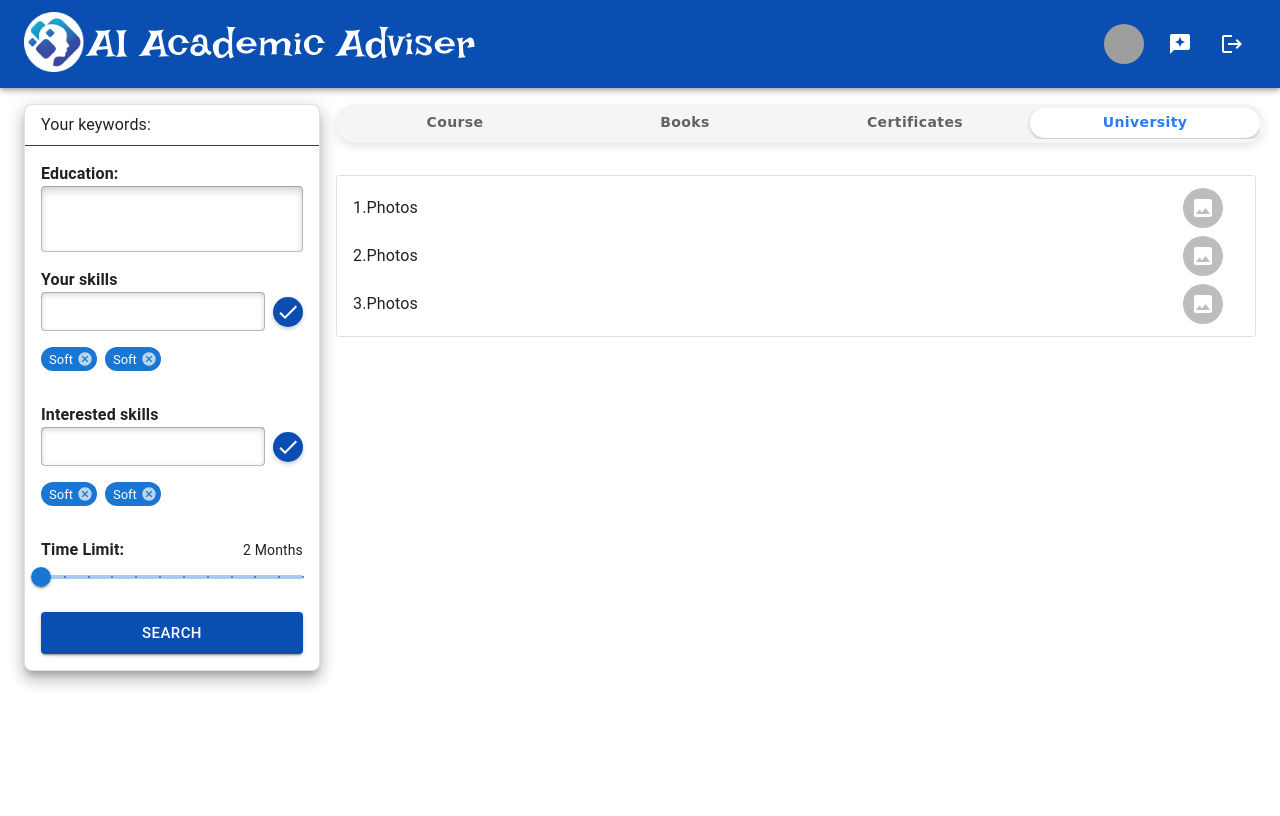
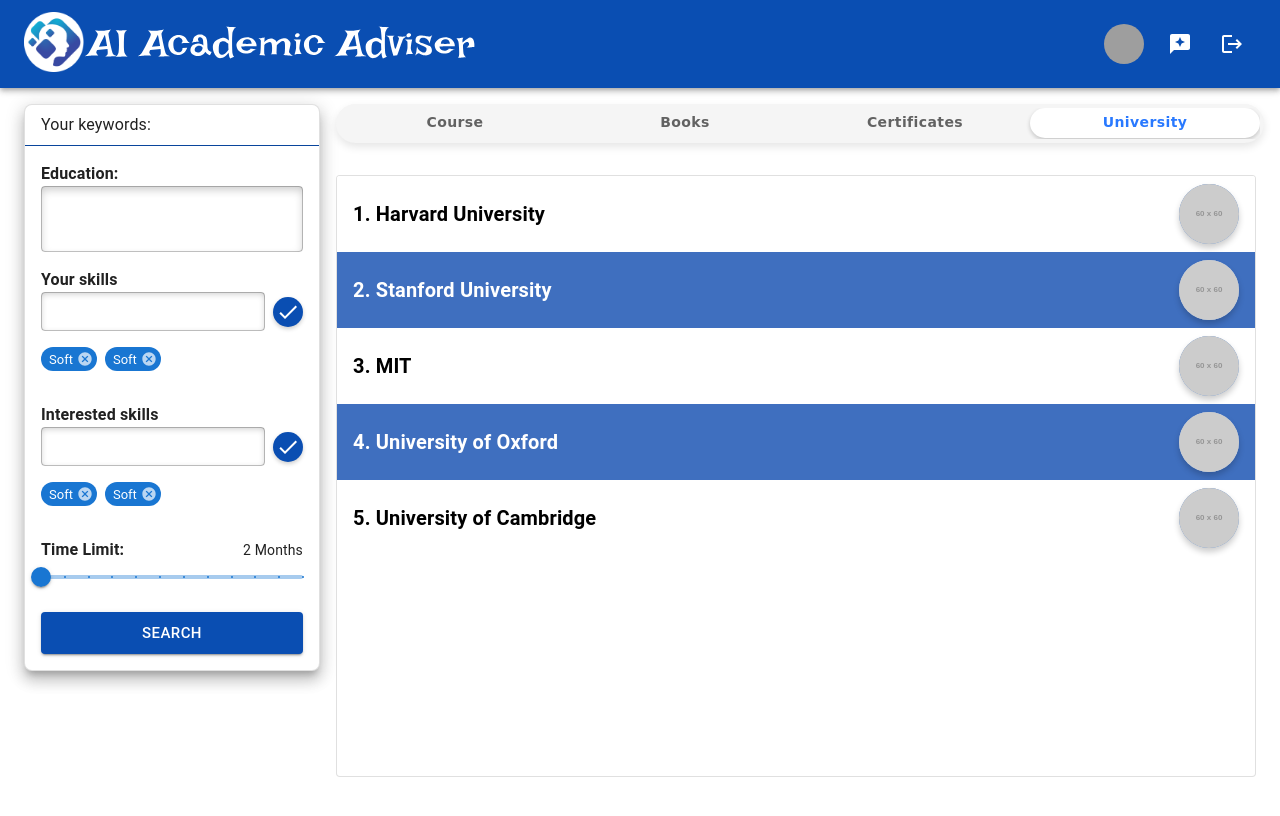
Before and after one commit to AkshayPatel8140/testiest, a React (Create React App) app: page /dashboard in a window 1280 px wide. Both pictures are taken after a click on the tab "University". Shown: the top 816 px of the page. Built offline with nearby package versions, Linux system fonts and the light colour scheme; grey boxes are pictures that could not be loaded.

Commit message:
university page

```diff
--- a/src/components/Universities.tsx
+++ b/src/components/Universities.tsx
@@ -1,46 +1,98 @@
+import { Avatar, Box, List, ListItem, ListItemAvatar, styled, Typography } from '@mui/material';
 import * as React from 'react';
-import List from '@mui/material/List';
-import ListItem from '@mui/material/ListItem';
-import ListItemText from '@mui/material/ListItemText';
-import ListItemAvatar from '@mui/material/ListItemAvatar';
-import Avatar from '@mui/material/Avatar';
-import ImageIcon from '@mui/icons-material/Image';
-import WorkIcon from '@mui/icons-material/Work';
-import BeachAccessIcon from '@mui/icons-material/BeachAccess';
+
+// Sample university data (update with actual URLs)
+const universities = [
+  {
+    id: 1,
+    title: "Harvard University",
+    url: "https://www.harvard.edu/",
+    image: "https://via.placeholder.com/60"
+  },
+  {
+    id: 2,
+    title: "Stanford University",
+    url: "https://www.stanford.edu/",
+    image: "https://via.placeholder.com/60"
+  },
+  {
+    id: 3,
+    title: "MIT",
+    url: "https://web.mit.edu/",
+    image: "https://via.placeholder.com/60"
+  },
+  {
+    id: 4,
+    title: "University of Oxford",
+    url: "https://www.ox.ac.uk/",
+    image: "https://via.placeholder.com/60"
+  },
+  {
+    id: 5,
+    title: "University of Cambridge",
+    url: "https://www.cam.ac.uk/",
+    image: "https://via.placeholder.com/60"
+  }
+];
+
+const StyledListItem = styled(ListItem)(({ theme }) => ({
+  '&:nth-of-type(even)': {
+    backgroundColor: '#3f6fbf',
+    color: 'white',
+    '& *': { color: 'white' },
+  },
+  '&:nth-of-type(odd)': {
+    backgroundColor: 'white',
+    '& *': { color: '#000000' }
+  },
+  cursor: 'pointer'
+}));
+
+const avatarStyle = (index) => {
+  const c1 = '#ffffff';
+  const c2 = '#0a4eb2';
+  return index % 2 === 0 ? `radial-gradient(circle,${c1} 0%, ${c2} 100%)` : `radial-gradient(circle, ${c2} 0%, ${c1} 100%)`;
+};
 
 export default function Universities() {
+  const handleClick = (url) => {
+    window.open(url, "_blank");
+  };
+
   return (
-    <List sx={{ width: '100%', bgcolor: 'background.paper' }}>
-      <ListItem
-       secondaryAction={
-        <ListItemAvatar>
-          <Avatar>
-            <ImageIcon />
-          </Avatar>
-        </ListItemAvatar>
-      }>
-        <ListItemText primary="1.Photos"/>
-      </ListItem>
-      <ListItem
-       secondaryAction={
-        <ListItemAvatar>
-          <Avatar>
-            <ImageIcon />
-          </Avatar>
-        </ListItemAvatar>
-      }>
-        <ListItemText primary="2.Photos"  />
-      </ListItem>
-      <ListItem
-       secondaryAction={
-        <ListItemAvatar>
-          <Avatar>
-            <ImageIcon />
-          </Avatar>
-        </ListItemAvatar>
-      }>
-        <ListItemText primary="3.Photos" />
-      </ListItem>
+    <List sx={{ width: '100%', bgcolor: 'background.paper', py: 0, pb: 0 }}>
+      {universities.map((uni, index) => (
+        <StyledListItem
+          key={uni.id}
+          onClick={() => handleClick(uni.url)}
+          sx={{
+            mb: 1,
+            px: 2,
+            m: 0,
+            display: 'flex',
+            alignItems: 'center'
+          }}
+        >
+          <Box flex={1}>
+            <Typography variant="h6" sx={{ fontWeight: 'bold' }}>
+              {uni.id}. {uni.title}
+            </Typography>
+          </Box>
+
+          {/* Right: University Logo */}
+          <ListItemAvatar>
+            <Avatar
+              src={uni.image}
+              sx={{
+                width: 60,
+                height: 60,
+                background: avatarStyle(index),
+                boxShadow: '0px 4px 6px rgba(0, 0, 0, 0.2)',
+              }}
+            />
+          </ListItemAvatar>
+        </StyledListItem>
+      ))}
     </List>
   );
 }
--- a/src/pages/Dashboard.tsx
+++ b/src/pages/Dashboard.tsx
@@ -322,7 +322,12 @@
                                 </Card>
                             </TabPanel>
                             <TabPanel value={tabValue} index={3}>
-                                <Card variant="outlined">
+                                <Card
+                                    variant="outlined"
+                                    sx={{
+                                        height: 'calc(100vh - 200px)',  // Ensures vertical scroll if content overflows
+                                        overflowY: 'auto' // Enables vertical scrolling
+                                    }}>
                                     <Universities />
                                 </Card>
                             </TabPanel>
```
